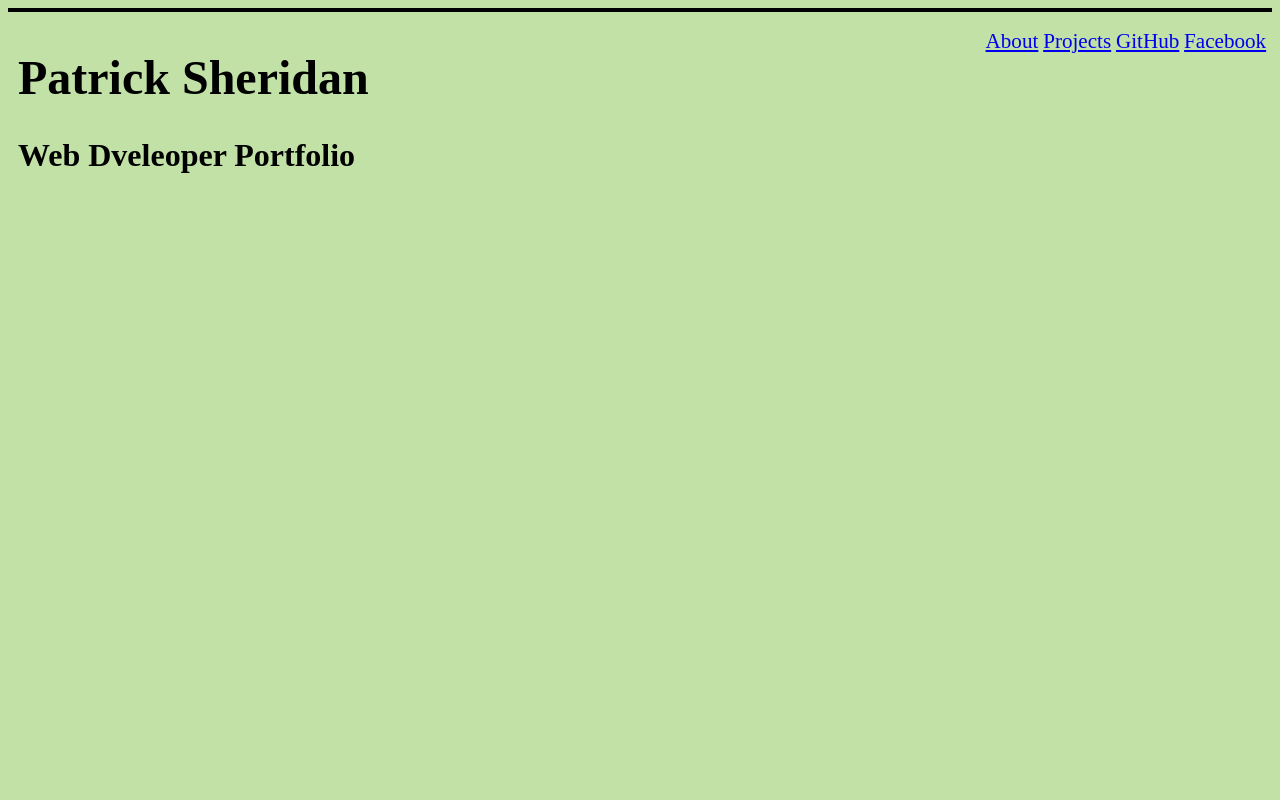
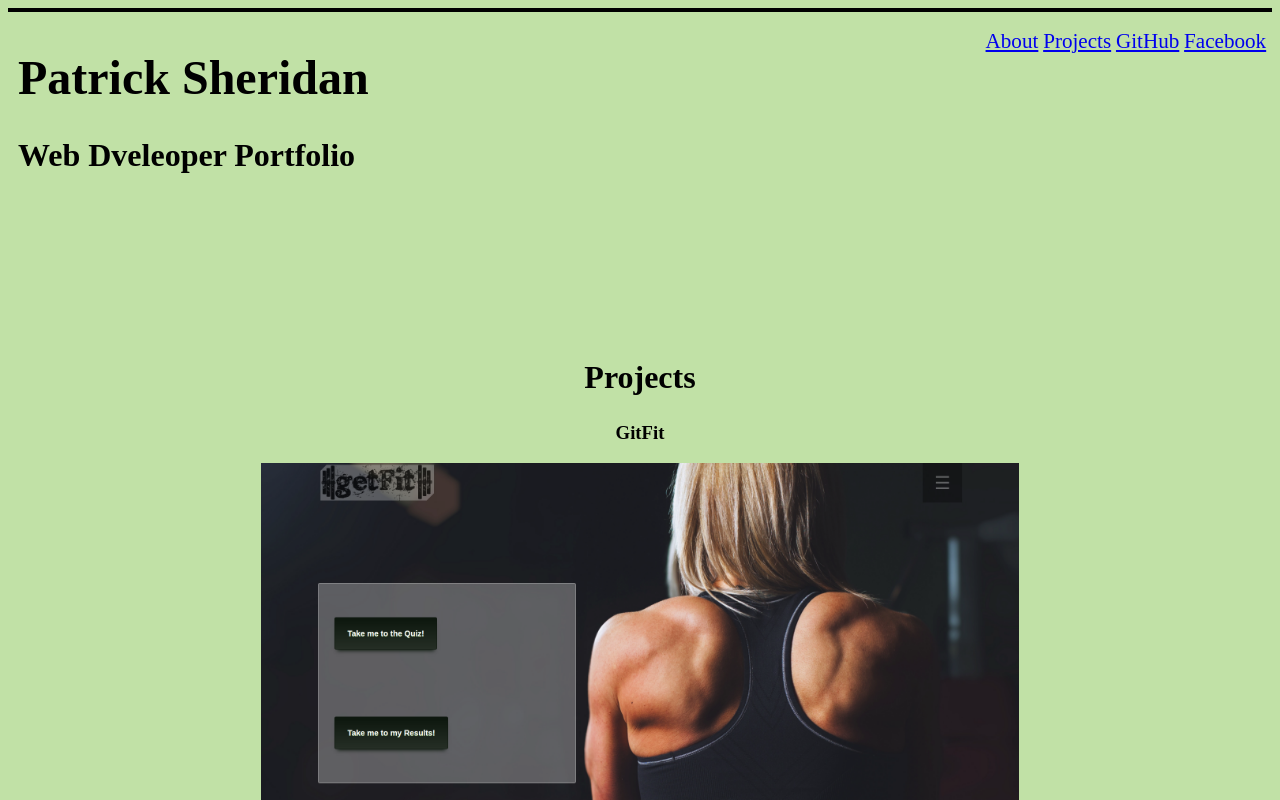
Before and after one commit to sheridp2/Portfolio, a plain HTML site: page index.html in a window 1280 px wide. Both pictures are taken after a click on the link "Projects". Shown: the top 800 px of the page. Drawn offline with nearby package versions, Linux system fonts and the light colour scheme.

Commit message:
handlebars implemented and working correctly

```diff
--- a/Styles/layout.css
+++ b/Styles/layout.css
@@ -46,7 +46,9 @@
 #projects-container{
   /*border: 2px solid black;*/
   padding-top: 20em;
+  text-align: center;
 }
+
 
 .skills-container{
   min-width: 16em;
--- a/index.html
+++ b/index.html
@@ -20,8 +20,8 @@
         <button class="hamburger">&#9776;</button>
         <div class="nav-list">
           <ul>
-            <li class="tab" data-content="aboutMe"><a href="#">About</a></li>
-            <li class="tab" data-content="projectsContainer"><a href="#">Projects</a></li>
+            <li class="tab" data-content="about-me"><a href="#">About</a></li>
+            <li class="tab" data-content="projects-container"><a href="#">Projects</a></li>
             <li><a href="https://github.com/sheridp2" target="_blank">GitHub</a></li>
             <li><a href="https://www.facebook.com/patrick.sheridan.773?ref=bookmarks" target="_blank">Facebook</a></li>
           <ul>
```
